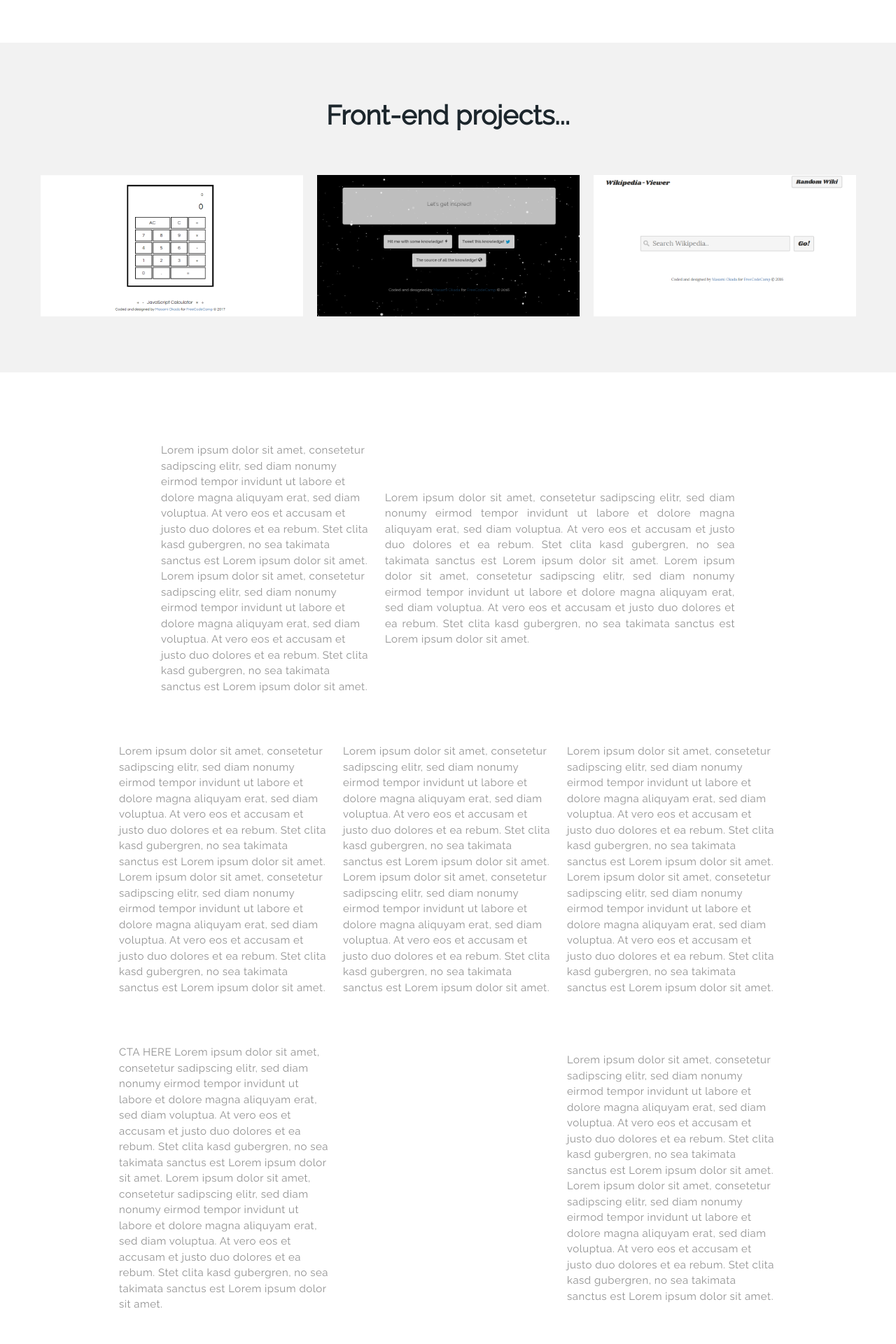
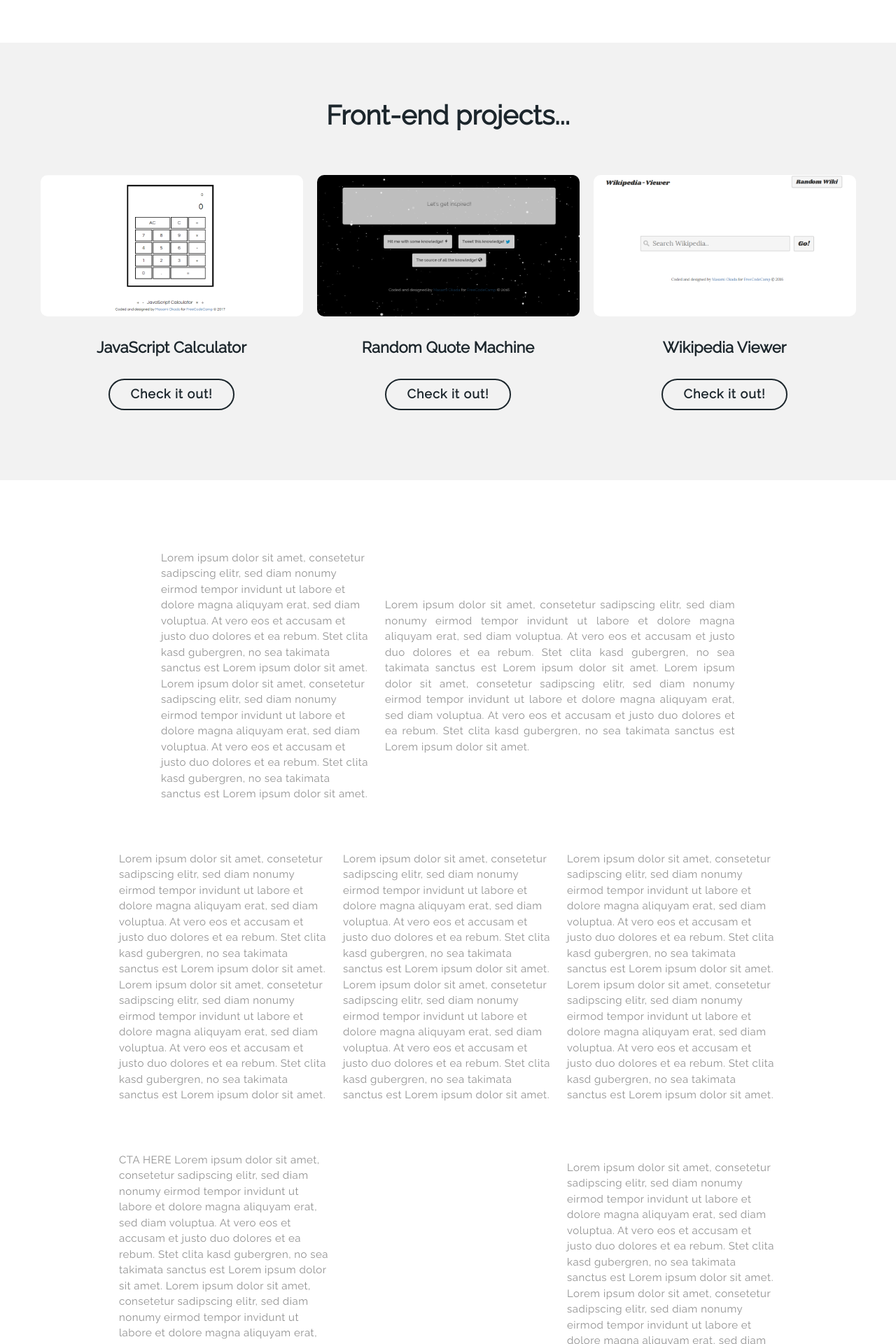
Before and after one commit to mokada42991/Developer-Portfolio, a Jekyll site: the page built from index.html, in a window 1280 px wide. Shown: the part 3399-5319 px from the top of the page at 70% size. Built offline with Jekyll 4.4.1, drawn with Linux system fonts in a browser that asks for light colours; nearby versions of some CDN libraries; Markdown is read by kramdown in place of the engine named in the settings.

Commit message:
Projects section

```diff
--- a/_includes/projects.html
+++ b/_includes/projects.html
@@ -3,21 +3,27 @@
     <div class="flex flex-center">
         <div class="col-1">
             <img class="project-thumbnail" src="assets/img/project-thumbnails/javascript-calculator.png" alt="JavaScript Calculator">
-            <div class="project-overlay">
+            <!--<div class="project-overlay">
                 <a href="http://codepen.io/mokada42991/full/ZLRgOE/" target="_blank" class="project-name">JavaScript Calculator</a>
-            </div>
+            </div>-->
+            <h4>JavaScript Calculator</h4>
+            <a href="http://codepen.io/mokada42991/full/ZLRgOE/" target="_blank" class="link-button">Check it out!</a>
         </div>
         <div class="col-1">
             <img class="project-thumbnail" src="assets/img/project-thumbnails/random-quote-machine.png" alt="Random Quote Machine">
-            <div class="project-overlay">
+            <!--<div class="project-overlay">
                 <a href="http://codepen.io/mokada42991/full/NRgPvq/" target="_blank" class="project-name">Random Quote Machine</a>
-            </div>
+            </div>-->
+            <h4>Random Quote Machine</h4>
+            <a href="http://codepen.io/mokada42991/full/NRgPvq/" target="_blank" class="link-button">Check it out!</a>
         </div>
         <div class="col-1">
             <img class="project-thumbnail" src="assets/img/project-thumbnails/wikipedia-viewer.png" alt="Wikipedia Viewer">
-            <div class="project-overlay">
+            <!--<div class="project-overlay">
                 <a href="http://codepen.io/mokada42991/full/qqRqao/" target="_blank" class="project-name">Wikipedia Viewer</a>
-            </div>
+            </div>-->
+            <h4>Wikipedia Viewer</h4>
+            <a href="http://codepen.io/mokada42991/full/qqRqao/" target="_blank" class="link-button">Check it out!</a>
         </div>
     </div>
 </section>
--- a/assets/css/main.css
+++ b/assets/css/main.css
@@ -1010,35 +1010,40 @@ section.projects {
   section.projects .flex {
     margin-top: 20px; }
   section.projects .col-1 {
+    -webkit-box-orient: vertical;
+    -webkit-box-direction: normal;
+    -webkit-flex-direction: column;
+        -ms-flex-direction: column;
+            flex-direction: column;
     position: relative;
-    max-width: 375px; }
+    max-width: 375px;
+    margin-bottom: 20px; }
   section.projects .project-thumbnail {
     width: 100%;
-    height: auto; }
-  section.projects .project-overlay {
-    position: absolute;
-    top: 0;
-    bottom: 0;
-    left: 0;
-    right: 0;
-    height: 100%;
-    width: 100%;
-    opacity: 0;
-    -webkit-transition: .5s ease;
-    transition: .5s ease;
-    background-color: #575859; }
-  section.projects .col-1:hover .project-overlay {
-    opacity: 0.9; }
-  section.projects .project-name {
+    height: auto;
+    -webkit-border-radius: 10px;
+            border-radius: 10px; }
+  section.projects .link-button {
+    font-size: 18px;
+    font-weight: bold;
+    letter-spacing: 1px;
+    color: #1c262c;
     text-align: center;
+    padding: 10px 30px;
+    border: 2px solid #1c262c;
+    -webkit-border-radius: 50px;
+            border-radius: 50px;
+    -webkit-transition: all 0.3s ease-in-out;
+    transition: all 0.3s ease-in-out;
+    cursor: pointer; }
+  section.projects .link-button:hover {
+    font-weight: bold;
     color: white;
-    font-size: 18px;
-    position: absolute;
-    top: 50%;
-    left: 50%;
-    -webkit-transform: translate(-50%, -50%);
-        -ms-transform: translate(-50%, -50%);
-            transform: translate(-50%, -50%); }
+    background: #1c262c;
+    padding: 10px 40px; }
+  @media (max-width: 412px) {
+    section.projects .link-button {
+      font-size: 15px; } }
 
 .flex {
   display: -webkit-box;
```
Also changed, not shown: assets/css/3-sections/projects.sass (+26 -3 lines).
